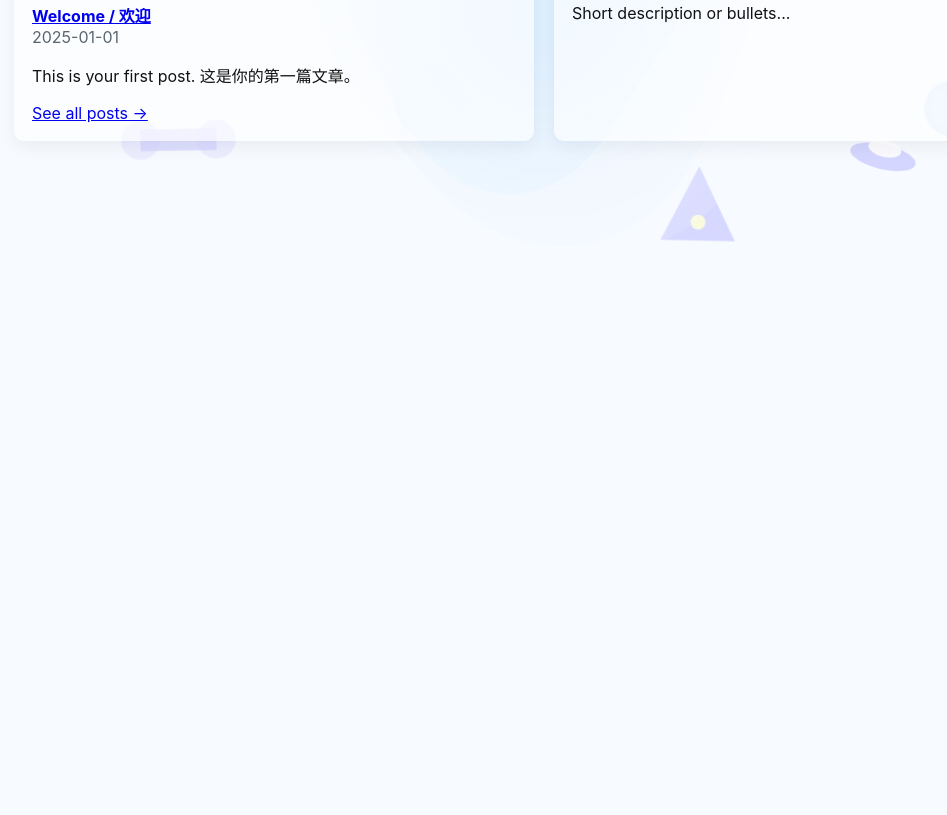
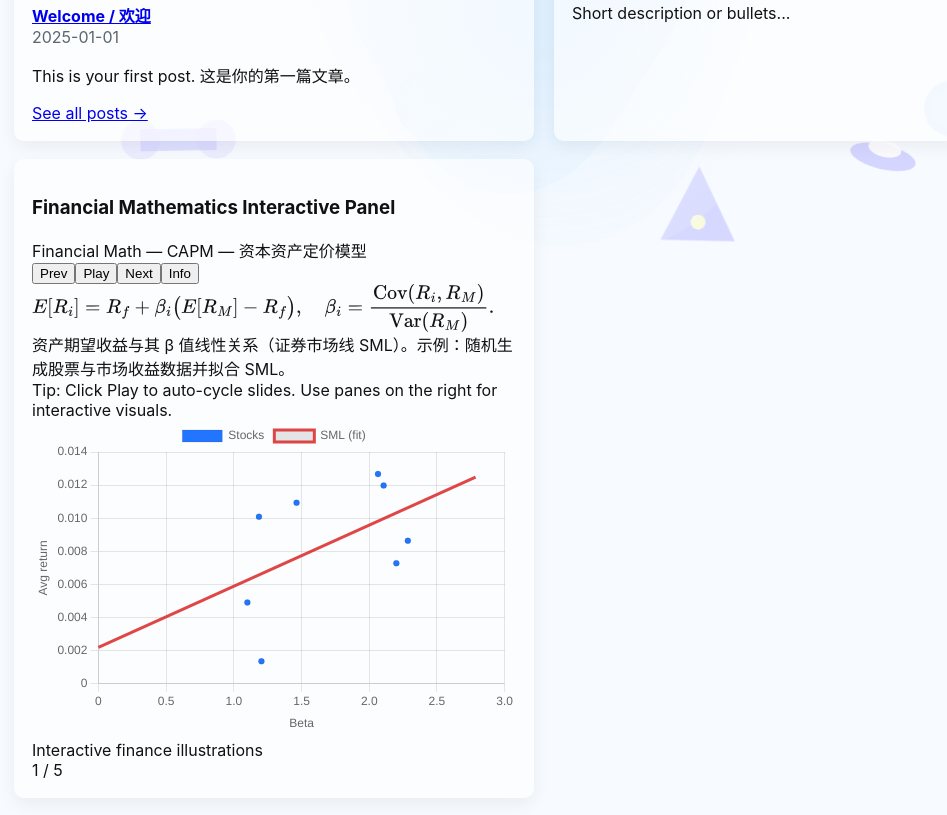
Before and after one commit to TaiYoungZHU/taiyangzhu-site, a website: page index.html in a window 1280 px wide. Shown: the part 393-1208 px from the top of the page, without its empty margins (96-1043 px from the left). Before the commit the page ends 800 px from the top, so only its background shows below. Drawn offline with nearby package versions, Linux system fonts and the light colour scheme.

Commit message:
Update index.html

```diff
--- a/index.html
+++ b/index.html
@@ -9,11 +9,20 @@
 <!-- Existing scripts -->
 <script defer src="assets/js/i18n.js"></script>
 <script defer src="assets/js/background.js"></script>
+
+<!-- MathJax for formulas -->
+<script>
+window.MathJax = {
+  tex: {inlineMath: [['$','$'], ['\\(','\\)']]},
+  svg: {fontCache: 'global'}
+};
+</script>
+<script defer src="https://cdn.jsdelivr.net/npm/mathjax@3/es5/tex-svg.js"></script>
 </head>
 
 <body>
 
-<!-- UFO layer (new) -->
+<!-- UFO layer -->
 <div id="ufo-layer"></div>
 
 <!-- Background canvas -->
@@ -53,13 +62,23 @@
       <p data-i18n="research_summary">Short description or bullets...</p>
     </article>
   </section>
+
+  <!-- FINMATH interactive panel -->
+  <section class="cards">
+    <article class="card">
+      <h3>Financial Mathematics Interactive Panel</h3>
+      <div id="finmath-panel"></div>
+    </article>
+  </section>
 </main>
 
-<!-- Blog script -->
+<!-- Scripts -->
 <script defer src="assets/js/blog.js"></script>
-
-<!-- UFO animation script (new) — MUST be at the bottom -->
 <script src="assets/js/ufo.js"></script>
+<!-- Chart.js CDN for finmath charts -->
+<script src="https://cdn.jsdelivr.net/npm/chart.js"></script>
+<!-- FinMath interactive panel -->
+<script defer src="assets/js/finmath.js"></script>
 
 </body>
 </html>
```
